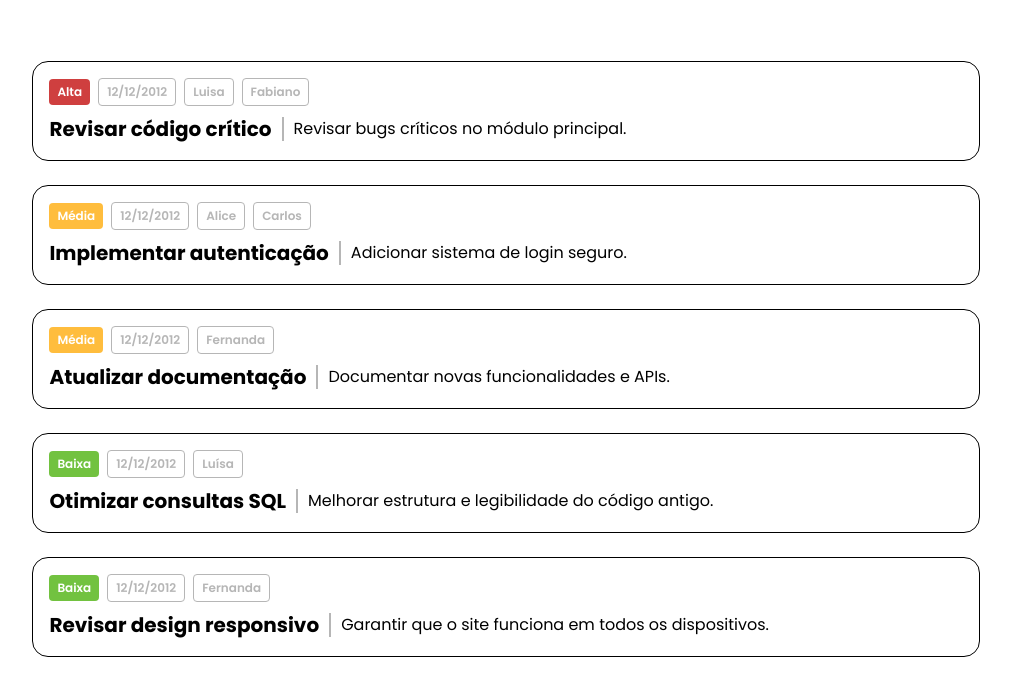
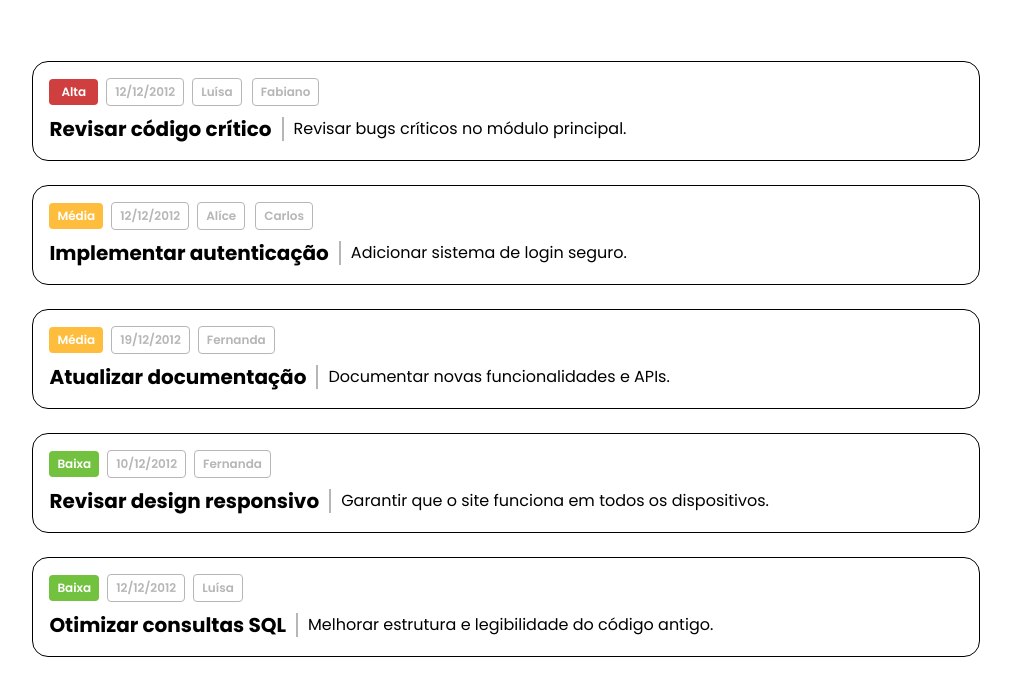
Before and after one commit to fkauanGIT/Gerenciador-de-Tarefas, a plain HTML site: page index.html in a window 1280 px wide. Shown: the part 115-810 px from the top of the page, without its empty margins (134-1145 px from the left). Drawn offline with Linux system fonts and the light colour scheme.

Commit message:
6 - commitgit

```diff
--- a/css/styles.css
+++ b/css/styles.css
@@ -46,13 +46,25 @@ h1 {
     align-items: center;
 }
 
-.priorityLevelAlta, .priorityLevelMedia, .priorityLevelBaixa, .date, .name {
+.priorityLevelAlta {
+    padding: 4px 12px;
+    border-radius: 4px;
+    display: flex;
+    align-items: center;
+    font-size: 12px;
+}
+.priorityLevelMedia, .priorityLevelBaixa, .date, .name {
     padding: 4px 8px;
     border-radius: 4px;
     display: flex;
     align-items: center;
     gap: 10px;
     font-size: 12px;
+}
+
+.names{
+    display: flex;
+    gap: 10px;
 }
 
 .priorityLevelAlta, .priorityLevelMedia, .priorityLevelBaixa {
--- a/index.html
+++ b/index.html
@@ -22,9 +22,11 @@
             <li class="containerTask">
                 <div class="informationTask">
                     <div class="priorityLevelAlta">Alta</div>
-                    <time datetime="2012-12-12" class="date">12/12/2012</time>
-                    <div class="name">Luisa</div>
-                    <div class="name">Fabiano</div>
+                    <div class="date">12/12/2012</div>
+                    <div class="names">
+                        <div class="name">Luísa</div>
+                        <div class="name">Fabiano</div>
+                    </div>
                 </div>
                 <div class="nameDescriptionTask">
                     <h2 class="title">Revisar código crítico</h2>
@@ -36,9 +38,11 @@
             <li class="containerTask">
                 <div class="informationTask">
                     <div class="priorityLevelMedia">Média</div>
-                    <time datetime="2012-12-12" class="date">12/12/2012</time>
-                    <div class="name">Alice</div>
-                    <div class="name">Carlos</div>
+                    <div class="date">12/12/2012</div>
+                    <div class="names">
+                        <div class="name">Alíce</div>
+                        <div class="name">Carlos</div>
+                    </div>
                 </div>
                 <div class="nameDescriptionTask">
                     <h2 class="title">Implementar autenticação</h2>
@@ -50,8 +54,10 @@
             <li class="containerTask">
                 <div class="informationTask">
                     <div class="priorityLevelMedia">Média</div>
-                    <time datetime="2012-12-12" class="date">12/12/2012</time>
-                    <div class="name">Fernanda</div>
+                    <div class="date">19/12/2012</div>
+                    <div class="names">
+                        <div class="name">Fernanda</div>
+                    </div>
                 </div>
                 <div class="nameDescriptionTask">
                     <h2 class="title">Atualizar documentação</h2>
@@ -63,8 +69,10 @@
             <li class="containerTask">
                 <div class="informationTask">
                     <div class="priorityLevelBaixa">Baixa</div>
-                    <time datetime="2012-12-12" class="date">12/12/2012</time>
-                    <div class="name">Luísa</div>
+                    <div class="date">12/12/2012</div>
+                    <div class="names">
+                        <div class="name">Luísa</div>
+                    </div>
                 </div>
                 <div class="nameDescriptionTask">
                     <h2 class="title">Otimizar consultas SQL</h2>
@@ -76,8 +84,10 @@
             <li class="containerTask">
                 <div class="informationTask">
                     <div class="priorityLevelBaixa">Baixa</div>
-                    <time datetime="2012-12-12" class="date">12/12/2012</time>
-                    <div class="name">Fernanda</div>
+                    <div class="date">10/12/2012</div>
+                    <div class="names">
+                        <div class="name">Fernanda</div>
+                    </div>
                 </div>
                 <div class="nameDescriptionTask">
                     <h2 class="title">Revisar design responsivo</h2>
--- a/js/index.js
+++ b/js/index.js
@@ -4,50 +4,82 @@ const corVerde = "#72C240";
 
 // Seleciona a lista de tarefas
 const taskList = document.querySelector(".contents");
+const tasks = document.querySelectorAll(".containerTask");
 
 // Função que altera a cor de fundo de acordo com a prioridade
 function setPriorityColor(taskElement) {
     const priorityElement = taskElement.querySelector(".priorityLevelAlta, .priorityLevelMedia, .priorityLevelBaixa");
-    if (!priorityElement) return;
 
-    const priorityText = priorityElement.textContent.trim();
+    if (priorityElement) {
+        const priority = priorityElement.textContent.trim();  // Obtém a prioridade do texto
 
-    if (priorityText === "Alta") {
-        priorityElement.style.backgroundColor = corVermelha;
-    } else if (priorityText === "Média") {
-        priorityElement.style.backgroundColor = corLaranja;
-    } else if (priorityText === "Baixa") {
-        priorityElement.style.backgroundColor = corVerde;
+        if (priority === "Alta") {
+            priorityElement.style.backgroundColor = corVermelha;
+        } else if (priority === "Média") {
+            priorityElement.style.backgroundColor = corLaranja;
+        } else if (priority === "Baixa") {
+            priorityElement.style.backgroundColor = corVerde;
+        }
     }
 }
 
-// Função para ordenar as tarefas com base na prioridade
-function sortTasksByPriority() {
-    const tasks = document.querySelectorAll(".containerTask");
-
-    const getPriorityValue = (taskElement) => {
-        const priorityText = taskElement.querySelector(".priorityLevelAlta, .priorityLevelMedia, .priorityLevelBaixa");
-        if (!priorityText) return 3;
-
-        const priorityElement = priorityText.textContent.trim();
-
-        if (priorityElement === "Alta") return 1;
-        if (priorityElement === "Media") return 2;
-        return 3;
-    };
-
-    const taskArray = Array.from(tasks);
-    taskArray.sort((a, b) => getPriorityValue(a) - getPriorityValue(b));
-
-    taskArray.forEach(task => taskList.appendChild(task));
+// Função para converter data de formato DD/MM/YYYY para o formato YYYY-MM-DD
+function convertToDateFormat(dateString) {
+    const [day, month, year] = dateString.split('/');
+    return new Date(`${year}-${month}-${day}`);
 }
 
-// Aplica a cor e ordena as tarefas assim que a página carrega
-document.addEventListener("DOMContentLoaded", () => {
-    // Para cada tarefa existente, altera a cor de fundo com base na prioridade
-    const tasks = document.querySelectorAll(".containerTask");
-    tasks.forEach(task => setPriorityColor(task));
+// Função para organizar as tarefas por prioridade e data
+function arrangeAccordingToOrder() {
+    // Converter a NodeList de tarefas para um array para poder usar o sort()
+    const taskArray = Array.from(tasks);  // 'tasks' já contém todos os elementos de tarefa
 
-    // Ordena as tarefas pela prioridade
-    sortTasksByPriority();
+    // Função para converter o texto de prioridade em um valor numérico
+    function getPriorityValue(priorityText) {
+        if (priorityText === "Alta") return 1;   // Alta = 1
+        if (priorityText === "Média") return 2;  // Média = 2
+        if (priorityText === "Baixa") return 3;  // Baixa = 3
+        return 4;  // Caso a prioridade não seja reconhecida
+    }
+
+    // Função de comparação para ordenar as tarefas
+    taskArray.sort((a, b) => {
+        // Obtém o texto da prioridade para cada tarefa
+        const priorityA = a.querySelector(".priorityLevelAlta, .priorityLevelMedia, .priorityLevelBaixa").textContent.trim();
+        const priorityB = b.querySelector(".priorityLevelAlta, .priorityLevelMedia, .priorityLevelBaixa").textContent.trim();
+
+        // Converte as prioridades em valores numéricos
+        const priorityValueA = getPriorityValue(priorityA);
+        const priorityValueB = getPriorityValue(priorityB);
+
+        // Primeiro, compara as prioridades
+        if (priorityValueA !== priorityValueB) {
+            return priorityValueA - priorityValueB; // Ordena por prioridade
+        }
+
+        // Se as prioridades forem iguais, organiza por data
+        const dateA = convertToDateFormat(a.querySelector(".date").textContent.trim());
+        const dateB = convertToDateFormat(b.querySelector(".date").textContent.trim());
+
+        // Ordena por data (ascendente)
+        return dateA - dateB;
+    });
+
+    // Agora que as tarefas estão ordenadas, reposiciona no DOM
+    taskArray.forEach(task => taskList.appendChild(task)); // Reorganiza a lista de tarefas no DOM
+}
+
+
+
+
+
+
+// ser forms !!!!!
+
+// Chame a função para organizar as tarefas quando necessário
+document.addEventListener("DOMContentLoaded", function() {
+    arrangeAccordingToOrder();  // Ordena as tarefas ao carregar a página
 });
+
+// Para cada tarefa existente, altera a cor de fundo com base na prioridade
+tasks.forEach(task => setPriorityColor(task));
```
Also changed, not shown: 1 other file.
